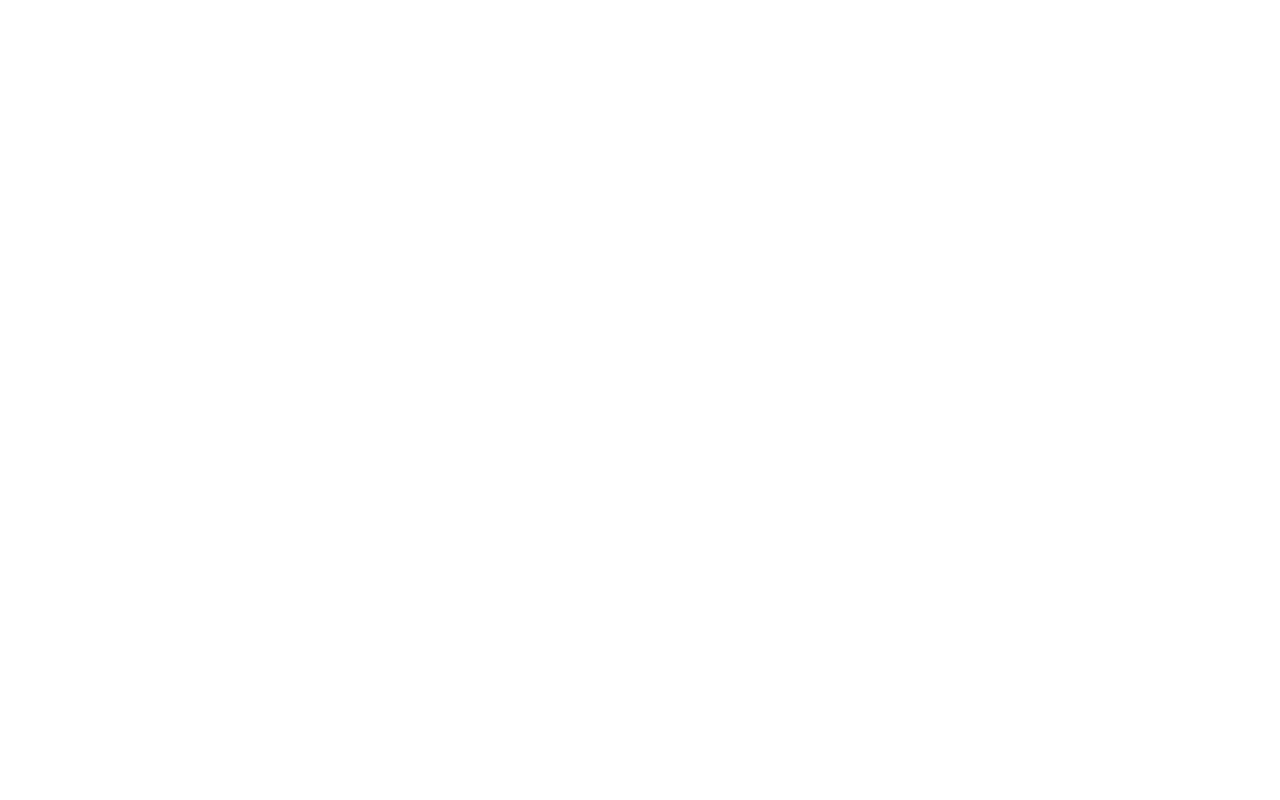
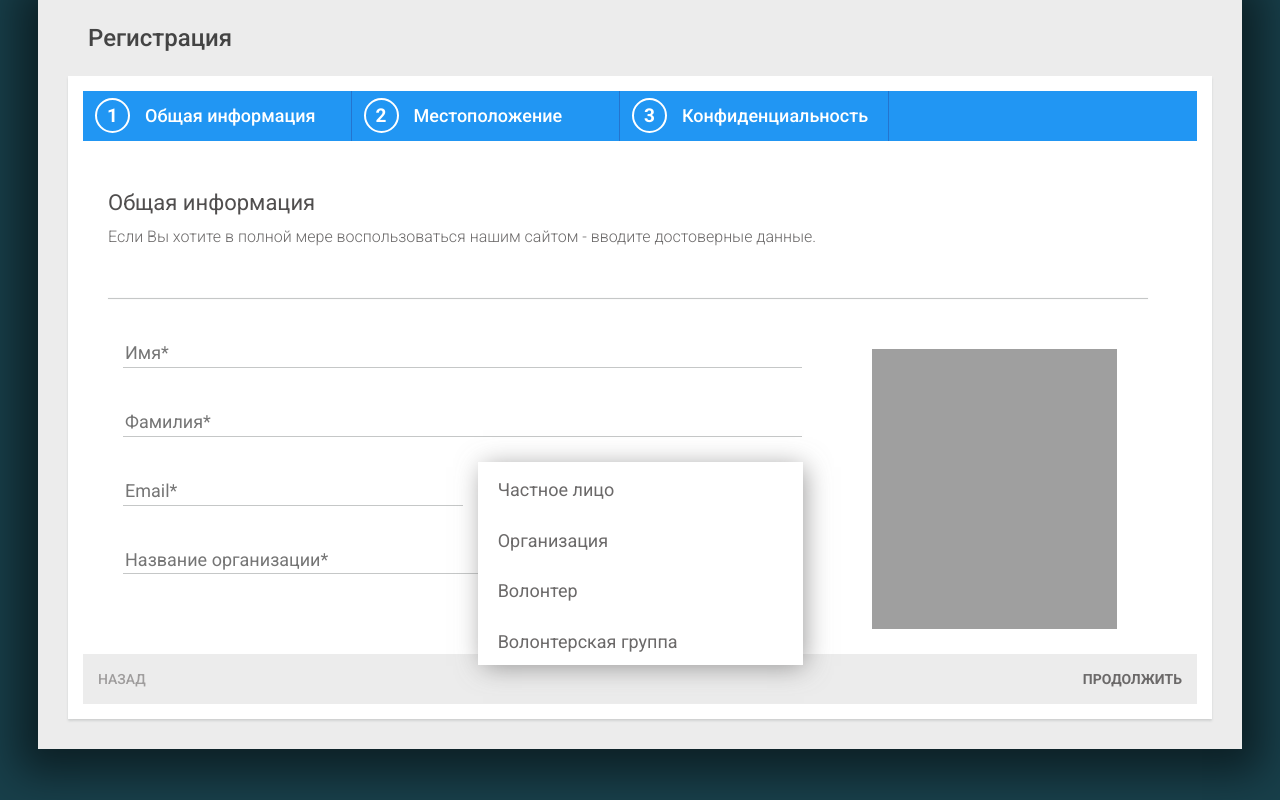
Before and after one commit to HomaX1/testItColors, a website: page index.html in a window 1280 px wide. Drawn offline with Linux system fonts and the light colour scheme.

Commit message:
started first step

```diff
--- a/index.html
+++ b/index.html
@@ -9,5 +9,79 @@
 </head>
 <body>
 
+<section class="wrap">
+    <h1 class="wrap__title">Регистрация</h1>
+    <section class="check-in">
+        <div class="container container_width">
+            <ol class="row tabs">
+                <li class="col-md-3 tabs-item">
+                    <p class="tabs-item__text">Общая информация</p>
+                </li>
+                <li class="col-md-3 tabs-item">
+
+                    <p class="tabs-item__text">Местоположение</p>
+                </li>
+                <li class="col-md-3 tabs-item">
+                    <p class="tabs-item__text">Конфиденциальность</p>
+                </li>
+            </ol>
+        </div>
+        <section class="step step-first">
+            <h2 class="step__title">Общая информация</h2>
+            <p class="step__text">Если Вы хотите в полной мере воспользоваться нашим сайтом - вводите достоверные
+                данные.</p>
+            <div class="step__line"></div>
+            <div class="container container_width">
+                <div class="row">
+                    <div class="col-md-8 info">
+                        <div class="user">
+                            <span class="user__title">Имя*</span>
+                            <input class="user__input-text" placeholder="Имя*">
+                        </div>
+                        <div class="user">
+                            <span class="user__title">Фамилия*</span>
+                            <input class="user__input-text" placeholder="Фамилия*">
+                        </div>
+                        <div class="container container_width">
+                            <div class="row">
+                                <div class="col-md-6 user user-email">
+                                    <span class="user__title"><i class="user__title-icon"></i>Email*</span>
+                                    <input class="user__input-text" placeholder="Email*">
+                                </div>
+                                <div class="col-md-6 type-wrap">
+                                    <p class="type-wrap__title">Тип пользователя</p>
+                                    <ul class="type">
+                                        <li class="type__item">Частное лицо</li>
+                                        <li class="type__item">Организация</li>
+                                        <li class="type__item">Волонтер</li>
+                                        <li class="type__item">Волонтерская группа</li>
+                                    </ul>
+                                </div>
+                            </div>
+                        </div>
+                        <div class="user">
+                            <span class="user__title">Название организации*</span>
+                            <input class="user__input-text" placeholder="Название организации*">
+                        </div>
+                    </div>
+                    <div class="col-md-4 info-photo">
+                        <div class="photo"></div>
+                    </div>
+                </div>
+            </div>
+        </section>
+        <div class="container container_width">
+            <div class="row direction">
+                <div class="col-md-4 direction-left">
+                    <span class="direction-left__text">Назад</span>
+                </div>
+                <div class="col-md-4 col-md-offset-4 direction-right">
+                    <span class="direction-right__text">Продолжить</span>
+                </div>
+            </div>
+        </div>
+    </section>
+</section>
+
 </body>
 </html>
--- a/scss/base/common.scss
+++ b/scss/base/common.scss
@@ -2,7 +2,7 @@ body {
   font-family: 'Roboto', sans-serif;
 }
 
-p, h1, h2, h3, h4 {
+p, h1, h2, h3, h4, ol, ul {
   margin-top: 0;
   margin-bottom: 0;
 }
--- a/scss/base/variables.scss
+++ b/scss/base/variables.scss
@@ -3,7 +3,10 @@ $WHITE: #fff;
 $GALLERY: #ececec;
 $SILVERSAND: #c5c7c7;
 $ALTO: #e0e0e0;
-$SILVERCHALICE: #a8a7a7;
+$SILVERCHALICE: #9f9f9f;
+$DUSTYGRAY: #9f9d9d;
+$DOVEGRAY: #6B6969;
+$EMPEROR: #504e4e;
 $TUNDORA: #444;
 $PICTONBLUE: #51adf6;
 $DODGERBLUE: #2196f3;
--- a/scss/modules/stepFirst/stepFirst.scss
+++ b/scss/modules/stepFirst/stepFirst.scss
@@ -0,0 +1,210 @@
+body {
+  height: 100%;
+  display: flex;
+  justify-content: center;
+  align-items: center;
+  background-color: $NILEBLUE;
+}
+
+.wrap {
+  width: 1204px;
+  background-color: $GALLERY;
+  box-shadow: 0 4px 40px 20px rgba(0,0,0,0.5);
+
+  &__title {
+    font-weight: 500;
+    font-size: 24px;
+    color: $TUNDORA;
+    margin-left: 50px;
+    margin-top: 25px;
+  }
+}
+
+.check-in {
+  background-color: $WHITE;
+  margin: 25px 30px 30px;
+  padding: 15px 15px;
+  box-shadow: 0 2px 2px 0 rgba(197,199,199,0.7);
+}
+
+.container_width {
+  width: auto;
+}
+
+.tabs {
+  height: 50px;
+  background-color: $DODGERBLUE;
+  line-height: 50px;
+  list-style: none;
+  counter-reset: myCounter;
+  margin-bottom: 50px;
+}
+
+.tabs-item {
+  position: relative;
+  padding: 0;
+  left: -40px;
+  cursor: pointer;
+
+  &::after {
+    counter-increment: myCounter;
+    content:counter(myCounter);
+    width: 35px;
+    height: 35px;
+    text-align: center;
+    border: 2px solid $WHITE;
+    border-radius: 50%;
+    display: block;
+    position: absolute;
+    top: 7px;
+    left: 12px;
+    line-height: 32px;
+    font-weight: 700;
+    font-size: 19px;
+    color: $WHITE;
+  }
+
+  &:hover, &:active {
+    background-color: $PICTONBLUE;
+  }
+
+  &__text {
+    padding-left: 62px;
+    font-weight: 500;
+    font-size: 18px;
+    color: $WHITE;
+    border-right: 1px solid $MARINER;
+  }
+}
+
+.step-first {
+  margin-right: 25px;
+  margin-left: 25px;
+}
+
+.step {
+  &__title {
+    font-weight: 400;
+    font-size: 22px;
+    color: $EMPEROR;
+    margin-bottom: 10px;
+  }
+
+  &__text {
+    font-weight: 300;
+    font-size: 16px;
+    color: $DOVEGRAY;
+    margin-bottom: 50px;
+  }
+
+  &__line {
+    width: 1040px;
+    height: 1px;
+    background-color: $SILVERSAND;
+    box-shadow: 0 0 1px 0 rgba(197,199,199,0.7);
+  }
+}
+
+.user {
+  margin-top: 40px;
+
+  &__title {
+    display: none;
+    font-weight: 400;
+    font-size: 14px;
+    color: $SILVERCHALICE;
+  }
+
+  &__input-text {
+    width: 100%;
+    font-weight: 400;
+    font-size: 18px;
+    color: $SILVERCHALICE;
+    border: none;
+    border-bottom: 1px solid $SILVERSAND;
+
+    &:focus {
+      outline: none;
+      border-bottom: 1px solid $SCIENCEBLUE;
+    }
+  }
+
+  &:last-child {
+    margin-bottom: 80px;
+  }
+}
+
+.user-email {
+  padding: 0;
+}
+
+.type-wrap {
+  margin-top: 40px;
+
+  &__title {
+    font-weight: 400;
+    font-size: 18px;
+    color: $SILVERCHALICE;
+    border-bottom: 1px solid $SILVERSAND;
+    cursor: pointer;
+  }
+}
+
+.type {
+  list-style-type: none;
+  width: 325px;
+  box-shadow: 3px 3px 25px -2px rgba(107,105,105,0.7);
+  padding: 0;
+  position: absolute;
+  top: -15px;
+  background-color: $WHITE;
+
+  &__item {
+    font-weight: 400;
+    font-size: 18px;
+    color: $DOVEGRAY;
+    padding: 15px 0 10px 20px;
+    cursor: pointer;
+
+    &:hover {
+      background-color: $GALLERY;
+    }
+  }
+}
+
+.direction {
+  height: 50px;
+  line-height: 50px;
+  background-color: $GALLERY;
+}
+
+.direction-left, .direction-right {
+  cursor: pointer;
+}
+
+.direction-left {
+  &__text {
+    text-transform: uppercase;
+    font-weight: 500;
+    font-size: 14px;
+    color: $DUSTYGRAY;
+  }
+}
+
+.direction-right {
+  text-align: right;
+
+  &__text {
+    text-transform: uppercase;
+    font-weight: 700;
+    font-size: 14px;
+    color: $DOVEGRAY;
+  }
+}
+
+.photo {
+  width: 245px;
+  height: 280px;
+  background-color: $SILVERCHALICE;
+  margin: 50px auto 0;
+}
```
Also changed, not shown: css/main.min.css.
